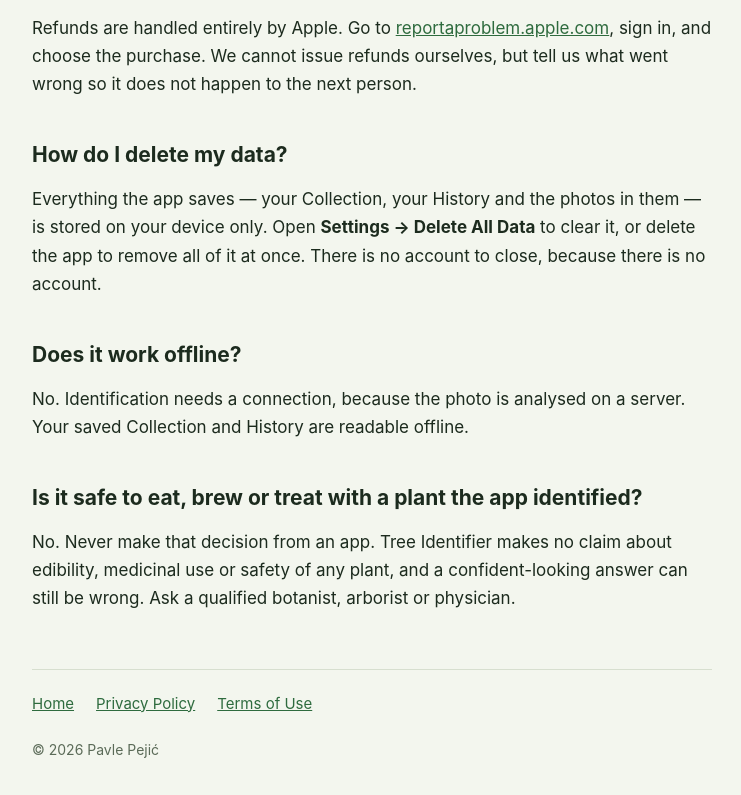
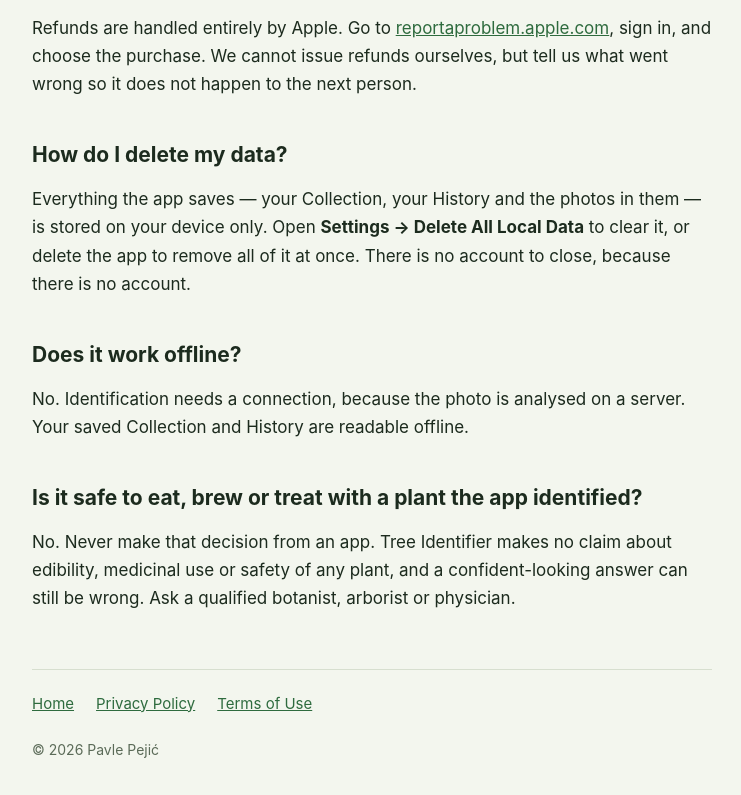
Before and after one commit to PPProdukcija/tree-identifier-legal, a plain HTML site: page support.html in a window 1280 px wide. Shown: the part 1100-1895 px from the top of the page, without its empty margins (268-1009 px from the left). Drawn offline with Linux system fonts and the light colour scheme.

Commit message:
Correct in-app deletion button name in support.html

```diff
--- a/support.html
+++ b/support.html
@@ -24,7 +24,7 @@
 <p>Refunds are handled entirely by Apple. Go to <a href="https://reportaproblem.apple.com">reportaproblem.apple.com</a>, sign in, and choose the purchase. We cannot issue refunds ourselves, but tell us what went wrong so it does not happen to the next person.</p>
 
 <h2>How do I delete my data?</h2>
-<p>Everything the app saves — your Collection, your History and the photos in them — is stored on your device only. Open <strong>Settings → Delete All Data</strong> to clear it, or delete the app to remove all of it at once. There is no account to close, because there is no account.</p>
+<p>Everything the app saves — your Collection, your History and the photos in them — is stored on your device only. Open <strong>Settings → Delete All Local Data</strong> to clear it, or delete the app to remove all of it at once. There is no account to close, because there is no account.</p>
 
 <h2>Does it work offline?</h2>
 <p>No. Identification needs a connection, because the photo is analysed on a server. Your saved Collection and History are readable offline.</p>
```
